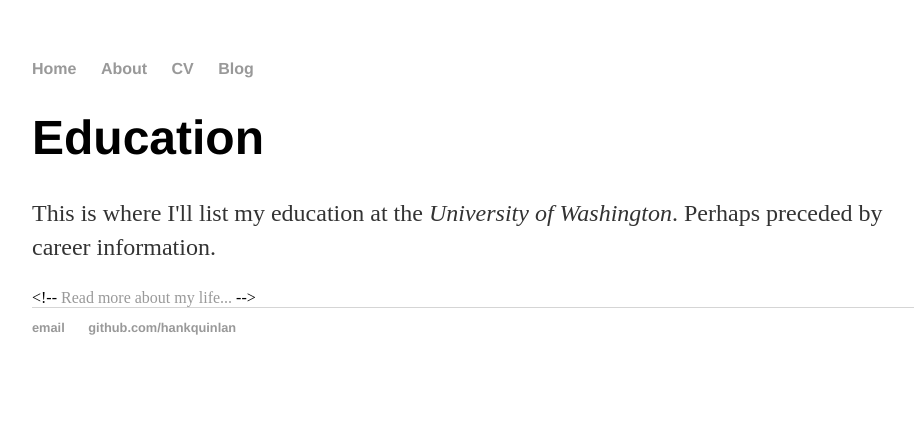
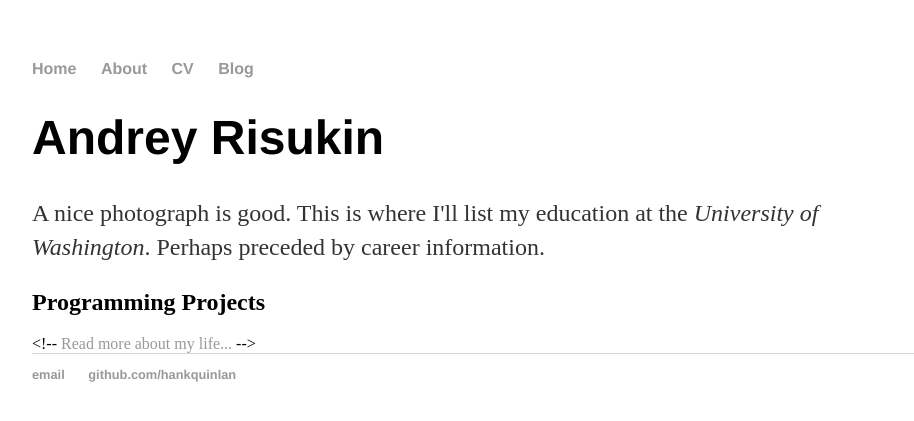
Before and after one commit to AndreyRisukhin/AndreyRisukhin.github.io, a Jekyll site: the page built from about/index.html, in a window 1280 px wide. Shown: the top 421 px of the page, without its empty margins (160-1074 px from the left). Built offline with Jekyll 4.4.1, drawn with Linux system fonts in a browser that asks for light colours.

Commit message:
Update index.html

```diff
--- a/about/index.html
+++ b/about/index.html
@@ -3,8 +3,11 @@ layout: default
 title: About Andrey Risukhin
 ---
 <div class="blurb">
-	<h1>Education</h1>
-	<p>This is where I'll list my education at the <em>University of Washington</em>. Perhaps preceded by career information. </p>
+	<h1>Andrey Risukin</h1>
+	<p>A nice photograph is good. This is where I'll list my education at the <em>University of Washington</em>. Perhaps preceded by career information. </p>
+
+	<h2>Programming Projects</h2>
+
 </div><!-- /.blurb -->
 
 &lt;!-- <a href="/about">Read more about my life...</a> --&gt
```
